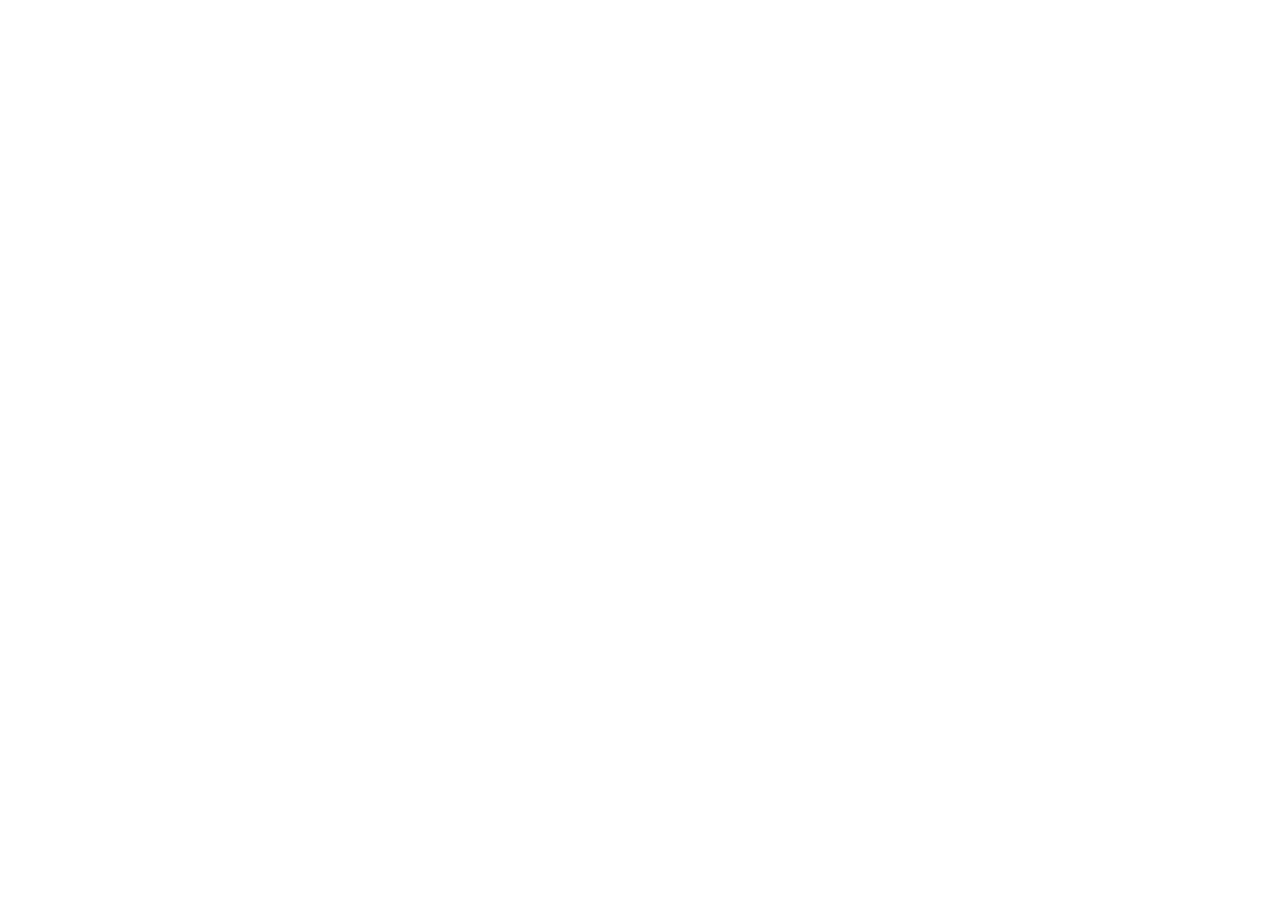
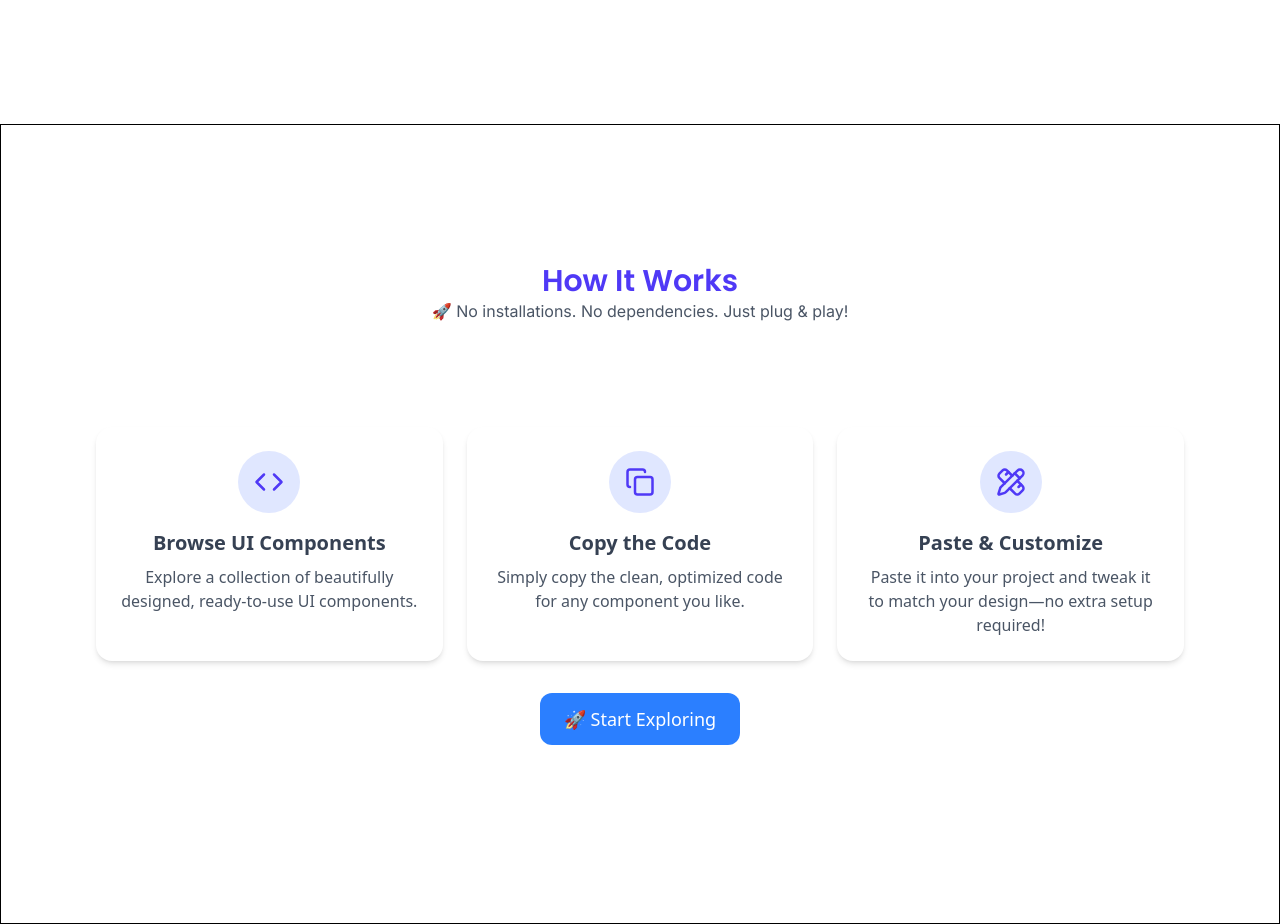
Before and after one commit to ZamanSikander/ui-stocks, a React (Vite) app: page / in a window 1280 px wide. Shown: the part 1600-2524 px from the top of the page. Before the commit the page ends 1592 px from the top, so only its background shows below. Built offline with nearby package versions, Linux system fonts and the light colour scheme.

Commit message:
work on how it work section

```diff
--- a/src/pages/Home.jsx
+++ b/src/pages/Home.jsx
@@ -1,5 +1,5 @@
 import React from 'react'
-import { Layout, FormInput, Square, Table, Bell, Loader, Footprints } from "lucide-react";
+import { Layout, FormInput, Square, Table, Bell, Loader, Footprints, Copy, Code, PencilRuler } from "lucide-react";
 import Navbar from '../Site-components/Navbar'
 import ui_kit_1 from '../assets/ui_kit_1.png'
 
@@ -11,6 +11,27 @@
   { icon: <Bell size={30} />, title: "Alerts & Notifications", description: "Modern alerts, toasts, and notifications to keep users informed." },
   { icon: <Loader size={30} />, title: "Loaders & Animations", description: "Smooth spinners, skeleton loaders, and animations for UI feedback." },
   { icon: <Footprints size={30} />, title: "Footers & CTA", description: "Custom footers, call-to-action sections, and banners for engagement." },
+];
+
+const steps = [
+  {
+    id: 1,
+    title: "Browse UI Components",
+    description: "Explore a collection of beautifully designed, ready-to-use UI components.",
+    icon: <Code size={30}/>,
+  },
+  {
+    id: 2,
+    title: "Copy the Code",
+    description: "Simply copy the clean, optimized code for any component you like.",
+    icon: <Copy size={30} />,
+  },
+  {
+    id: 3,
+    title: "Paste & Customize",
+    description: "Paste it into your project and tweak it to match your design—no extra setup required!",
+    icon: <PencilRuler size={30} />,
+  },
 ];
 const Home = () => {
   return (
@@ -38,7 +59,7 @@
 
       {/* category section */}
 
-      <main className="py-12">
+      <main className="py-12 min-h-screen">
       <div className="max-w-6xl mx-auto px-4">
         <h2 className="text-xl sm:text-2xl lg:text-3xl text-indigo-600 font-semibold font-headings text-center">Explore Our Component Categories</h2>
         <p className="text-gray-600 text-center mb-12 max-w-2xl mx-auto font-body">
@@ -59,6 +80,34 @@
         </div>
       </div>
       </main>
+
+      {/* how it works */}
+
+      <main className="mt-7 min-h-screen  py-12  flex flex-col justify-center items-center border gap-4 px-4 sm:px-6 md:px-8">
+      <div className="text-center">
+        <h2 className="text-xl sm:text-2xl lg:text-3xl text-indigo-600 font-semibold font-headings">
+          How It Works
+        </h2>
+        <p className="text-gray-600 mb-6 sm:mb-12 max-w-2xl mx-auto font-body">
+          🚀 No installations. No dependencies. Just plug & play!
+        </p>
+      </div>
+
+      <div className="flex flex-col items-center py-6 sm:py-10 w-full">
+        <div className="grid grid-cols-1 sm:grid-cols-2 md:grid-cols-3 gap-6 w-full max-w-6xl px-4 sm:px-6 md:px-8">
+          {steps.map((step) => (
+            <div key={step.id} className="bg-white p-4 sm:p-6 rounded-2xl shadow-md hover:shadow-lg transition-all flex flex-col items-center text-center">
+              <div className="mb-4 bg-indigo-100 text-indigo-600 rounded-full p-4">{step.icon}</div>
+              <h3 className="text-lg sm:text-xl font-semibold text-gray-700 mb-2">{step.title}</h3>
+              <p className="text-gray-600 text-sm sm:text-base">{step.description}</p>
+            </div>
+          ))}
+        </div>
+        <button className="mt-6 sm:mt-8 bg-blue-500 text-white px-5 sm:px-6 py-2 sm:py-3 rounded-xl text-base sm:text-lg font-medium hover:bg-blue-600 transition-all">
+          🚀 Start Exploring
+        </button>
+      </div>
+    </main>
     </div>
   )
 }
```
